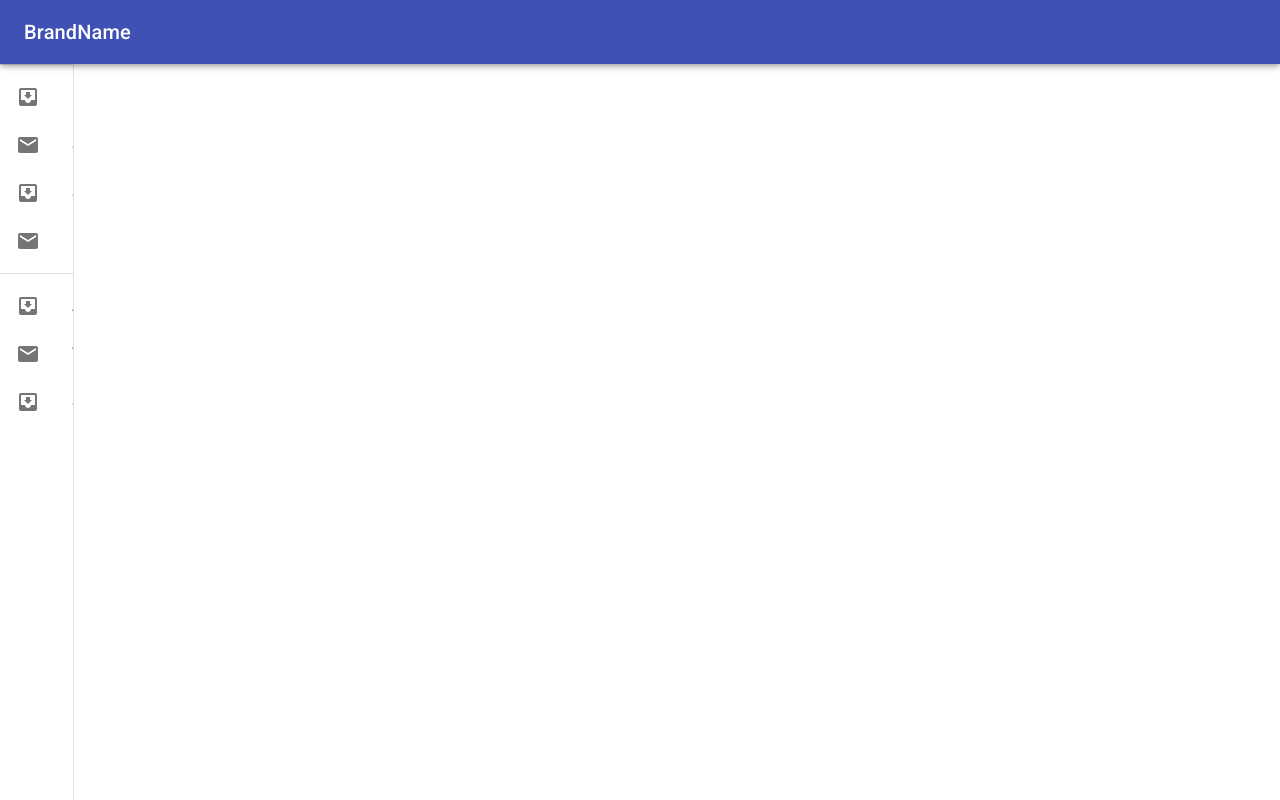
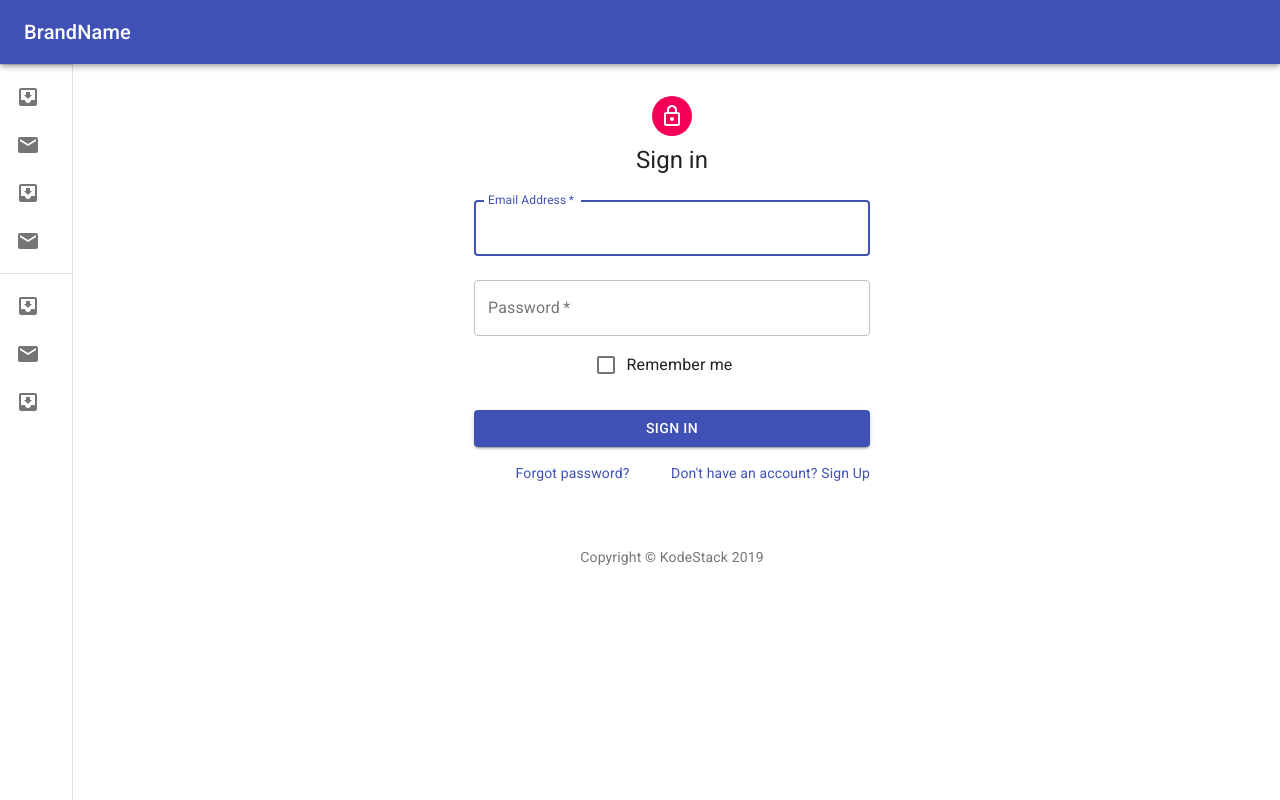
Before and after one commit to Nagarajnaidu921/react-dashboard-template, a React (Create React App) app: page / in a window 1280 px wide. Built offline with nearby package versions, Linux system fonts and the light colour scheme.

Commit message:
added routing

```diff
--- a/src/App.js
+++ b/src/App.js
@@ -1,12 +1,34 @@
 import React from 'react';
+import { BrowserRouter as Router, Route, Link } from "react-router-dom";
+
 import './App.css';
 import Layout from './components/Layout';
+import SignIn from './pages/Login';
+import SignupForm from './components/SignupForm'
+
+const routes = [
+
+  {
+    path: '/login',
+    component: SignIn,
+  },
+  {
+    path: '/signup',
+    component: SignupForm,
+  },
+
+]
 
 function App() {
   return (
     <div className="App">
       <Layout>
-
+            <Router>
+            <Route path="/" exact component={SignIn} />
+              {routes.map(x => (
+                <Route {...x} />
+              ))}
+            </Router>
       </Layout>
     </div>
   );
```
